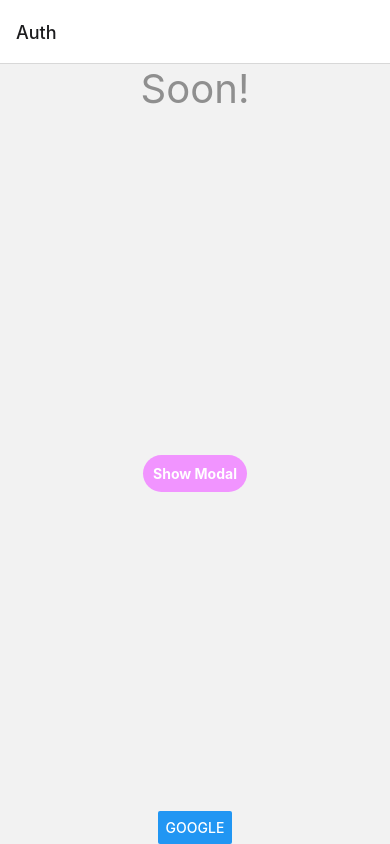
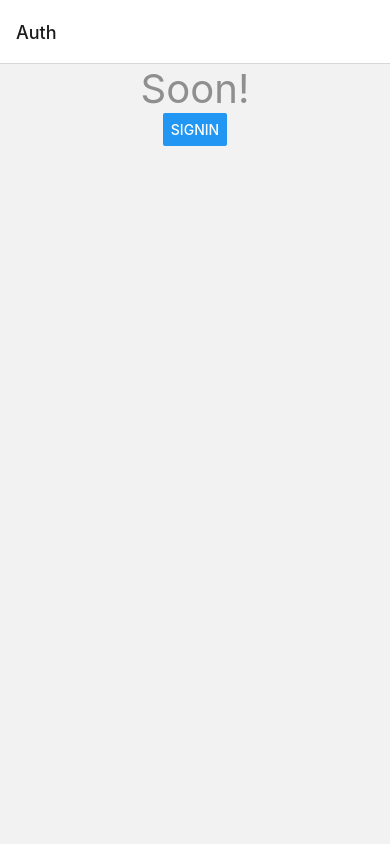
Before and after one commit to Kojiro-schatten/soon, a React Native app: screen / in a window 390 px wide. Built offline with nearby package versions, Linux system fonts and the light colour scheme.

Commit message:
nits: modify view

```diff
--- a/src/components/modal/PopUp.tsx
+++ b/src/components/modal/PopUp.tsx
@@ -36,7 +36,7 @@ export const PopUp: React.FC = () => {
 
 const styles = StyleSheet.create({
   centeredView: {
-    flex: 1,
+    flex: 0.5,
     justifyContent: 'center',
     alignItems: 'center',
     marginTop: 22
--- a/src/screens/auth/index.tsx
+++ b/src/screens/auth/index.tsx
@@ -16,8 +16,8 @@ export const AuthScreen: React.FC = () => {
       <View style={{}}>
         <Text style={styles.mainText}>Soon!</Text>
       </View>
-      <PopUp />
-      <AppButton title={'Google'} onPress={() => navigation.navigate('Main')} />
+      {/* <PopUp /> */}
+      <AppButton title={'SignIn'} onPress={() => navigation.navigate('Main')} />
       {/* <Button title="Login" onPress={() => navigation.navigate('Main')} /> */}
     </View>
   );
--- a/src/screens/home/HomeScreen.tsx
+++ b/src/screens/home/HomeScreen.tsx
@@ -16,6 +16,7 @@ type HomeScreenProp = CompositeNavigationProp<
 export const HomeScreen: React.FC = () => {
   const navigation = useNavigation<HomeScreenProp>();
   const [showSpinner, setShowSpinner] = useState(true);
+
   return (
     <View style={{ flex: 1, alignItems: 'center', justifyContent: 'center' }}>
       <Text>Home Screen</Text>
@@ -23,7 +24,7 @@ export const HomeScreen: React.FC = () => {
       <Button title="スピナーのOn/Off" onPress={() => setShowSpinner(!showSpinner)} />
       {showSpinner ?
         <Spinner size={40} color={'#000000'}/>
-        : ''
+        : undefined
       }
     </View>
   );
```
